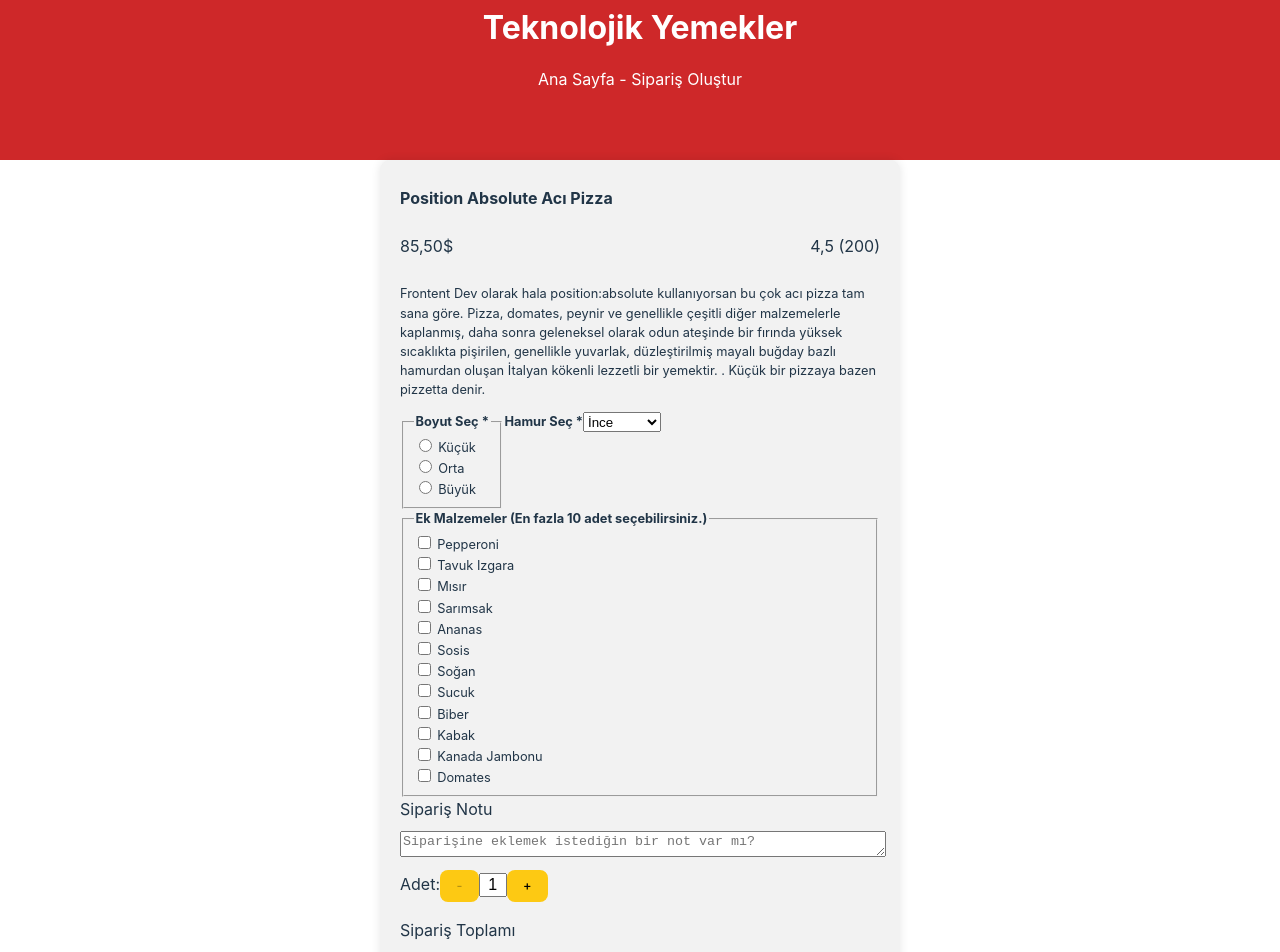
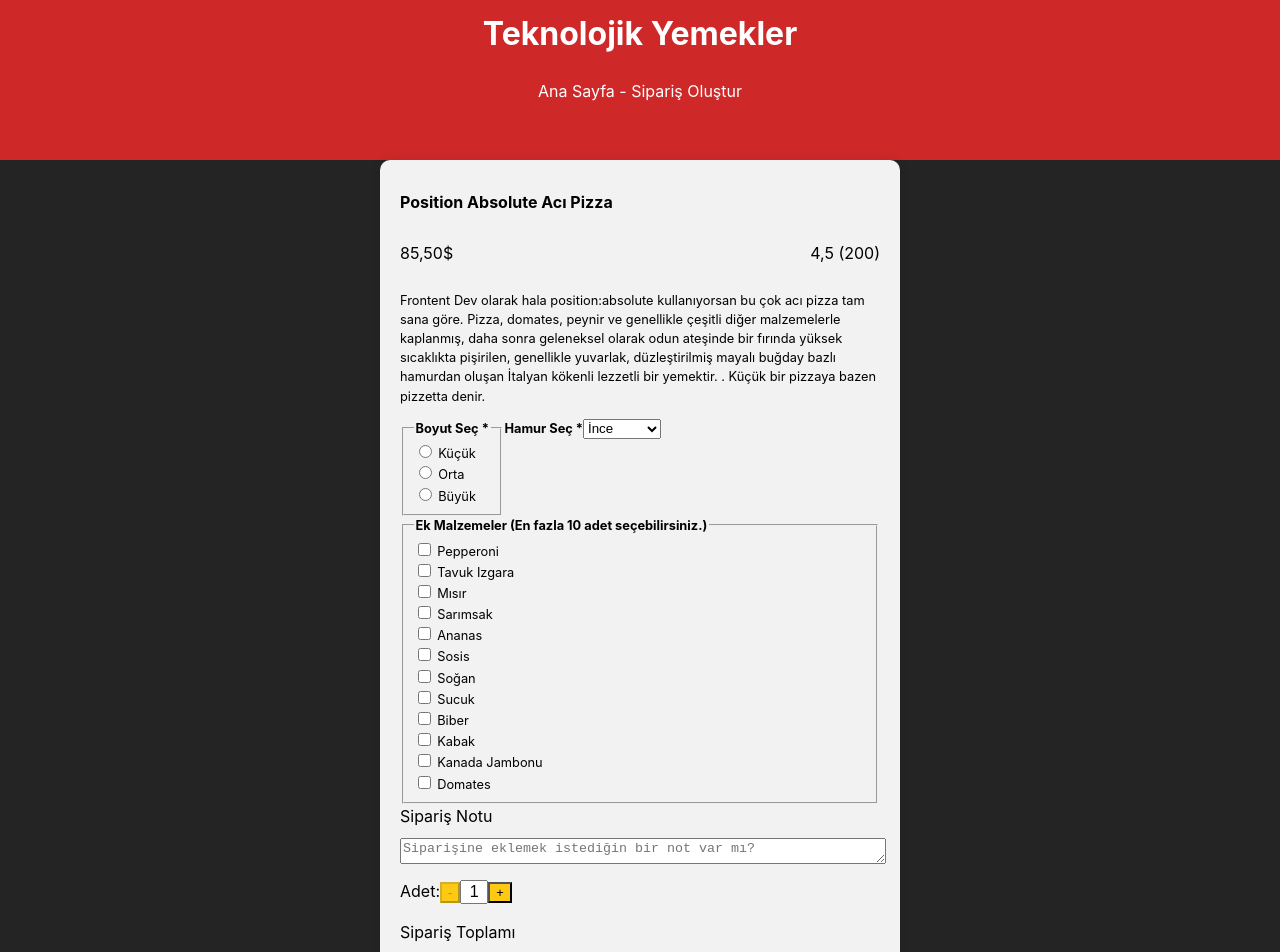
Before and after one commit to bernakocalar/pizzaProject, a React (Vite) app: page /orderPage in a window 1280 px wide. Shown: the top 952 px of the page. Built offline with nearby package versions, Linux system fonts and the light colour scheme.

Commit message:
index css temizlendi, bu yüzden orderPage çine bazı eklemeler yapıldı

```diff
--- a/src/index.css
+++ b/src/index.css
@@ -13,15 +13,6 @@
   -moz-osx-font-smoothing: grayscale;
 }
 
-a {
-  font-weight: 500;
-  color: #646cff;
-  text-decoration: inherit;
-}
-a:hover {
-  color: #535bf2;
-}
-
 body {
   margin: 0;
   display: flex;
@@ -30,40 +21,3 @@
   min-height: 100vh;
   overflow: scroll;
 }
-
-h1 {
-  font-size: 3.2em;
-  line-height: 1.1;
-}
-
-button {
-  border-radius: 8px;
-  border: 1px solid transparent;
-  padding: 0.6em 1.2em;
-  font-size: 1em;
-  font-weight: 500;
-  font-family: inherit;
-  background-color: #1a1a1a;
-  cursor: pointer;
-  transition: border-color 0.25s;
-}
-button:hover {
-  border-color: #646cff;
-}
-button:focus,
-button:focus-visible {
-  outline: 4px auto -webkit-focus-ring-color;
-}
-
-@media (prefers-color-scheme: light) {
-  :root {
-    color: #213547;
-    background-color: #ffffff;
-  }
-  a:hover {
-    color: #747bff;
-  }
-  button {
-    background-color: #f9f9f9;
-  }
-}
--- a/src/orderPage.jsx
+++ b/src/orderPage.jsx
@@ -21,7 +21,7 @@
   const navigate = useNavigate();
 
   return (
-    <>
+    < div style={{color: "black"}}>
       <div id="header">
         <h1 id="title">Teknolojik Yemekler</h1>
         <p id="siparis">Ana Sayfa - Sipariş Oluştur</p>
@@ -106,7 +106,7 @@
           <p>Toplam 130.00</p>
           <button id="firstButton" onClick={() => navigate('/orderSuccess')}>Sipariş ver</button>
       </div>
-    </>
+    </div>
   );
 }
 
```
